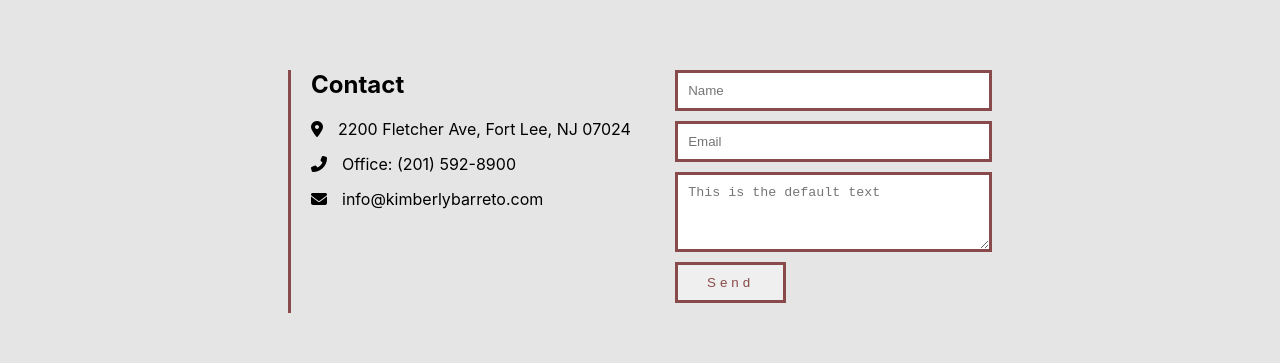
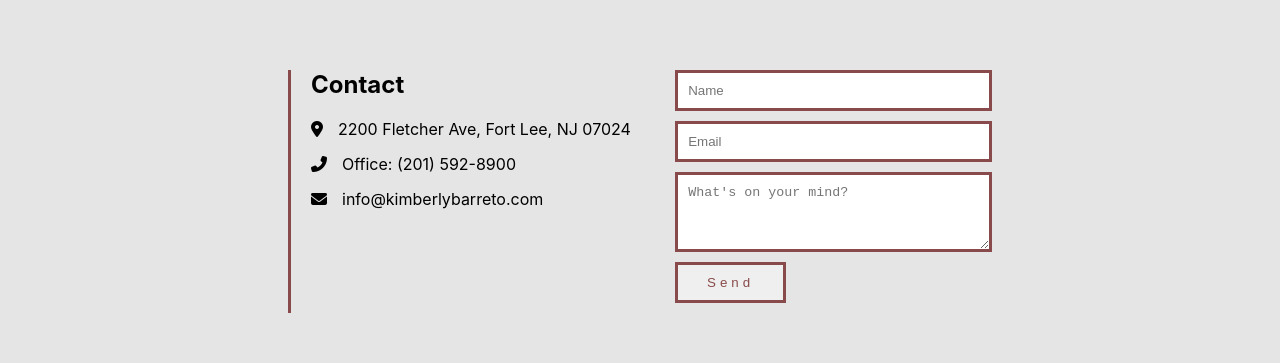
Before and after one commit to darrinim/kimbarreto-kw, a React (Create React App) app: page /about in a window 1280 px wide. Shown: the part 918-1281 px from the top of the page. Built offline with nearby package versions, Linux system fonts and the light colour scheme; a web font is replaced by a local one.

Commit message:
pre-adding axios for form, also added hooks/state for form

```diff
--- a/src/App.js
+++ b/src/App.js
@@ -1,9 +1,10 @@
 import logo from './logo.svg';
 import './App.css';
-import React, { useState, useEffect } from 'react';
+import React from 'react';
 import Routes from './Routes/Routes';
 
 function App() {
+
   return (
     <div className="App">
       <Routes />
--- a/src/components/Contact/Contact.js
+++ b/src/components/Contact/Contact.js
@@ -1,7 +1,20 @@
-import React from 'react';
+import React, { useState } from 'react';
 import './Contact.css'
 
 const Contact = () => {
+
+  const [ name, setName ] = useState('');
+  const [ email, setEmail ] = useState('');
+  const [ message, setMessage ] = useState('');
+  const nameChange = e => setName(e.target.value);
+  const emailChange = e => setEmail(e.target.value);
+  const messageChange = e => setMessage(e.target.value);
+
+  const handleSubmit = e => {
+    e.preventDefault();
+    // console.log('YOOOOOOOOOOOOOO');
+    // alert(`Submitting ${name}, ${email}, ${message}`)
+  }
 
   return(
     <div className="contactContainer">
@@ -27,11 +40,10 @@ const Contact = () => {
             </div>
         </div>
         <div className="contactFormWrap">
-          <form>
-            <input type="text" placeholder="Name"></input>
-            <input type="text" placeholder="Email"></input>
-            {/* <input type="text" placeholder="What's on your mind?"></input> */}
-            <textarea rows="2" cols="45" placeholder="This is the default text"></textarea>
+          <form onSubmit={handleSubmit}>
+            <input type="text" placeholder="Name" onChange={nameChange}></input>
+            <input type="text" placeholder="Email" onChange={emailChange}></input>
+            <textarea placeholder="What's on your mind?" onChange={messageChange}></textarea>
             <input type="submit" value="Send"></input>
           </form>
         </div>
```
